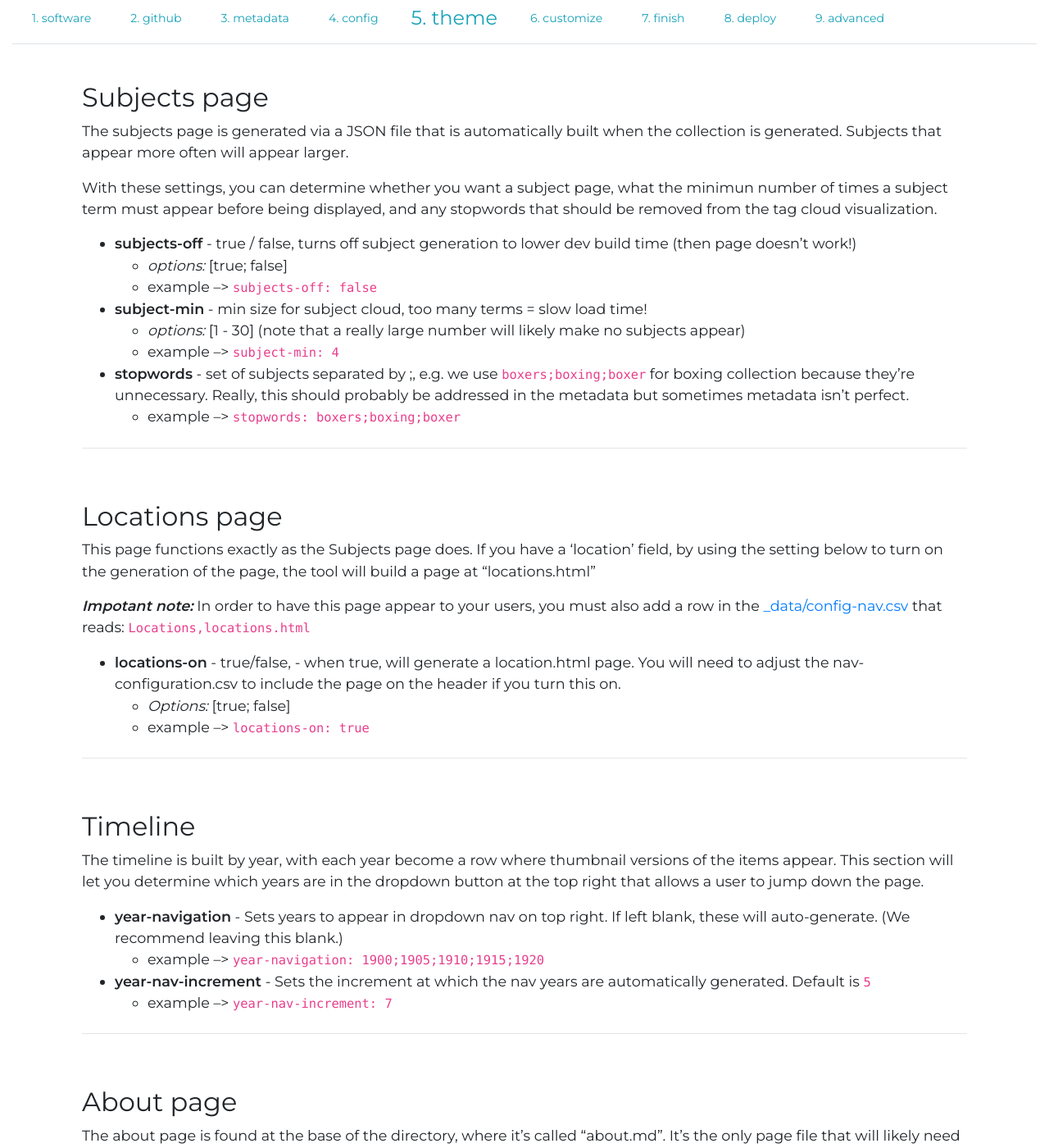
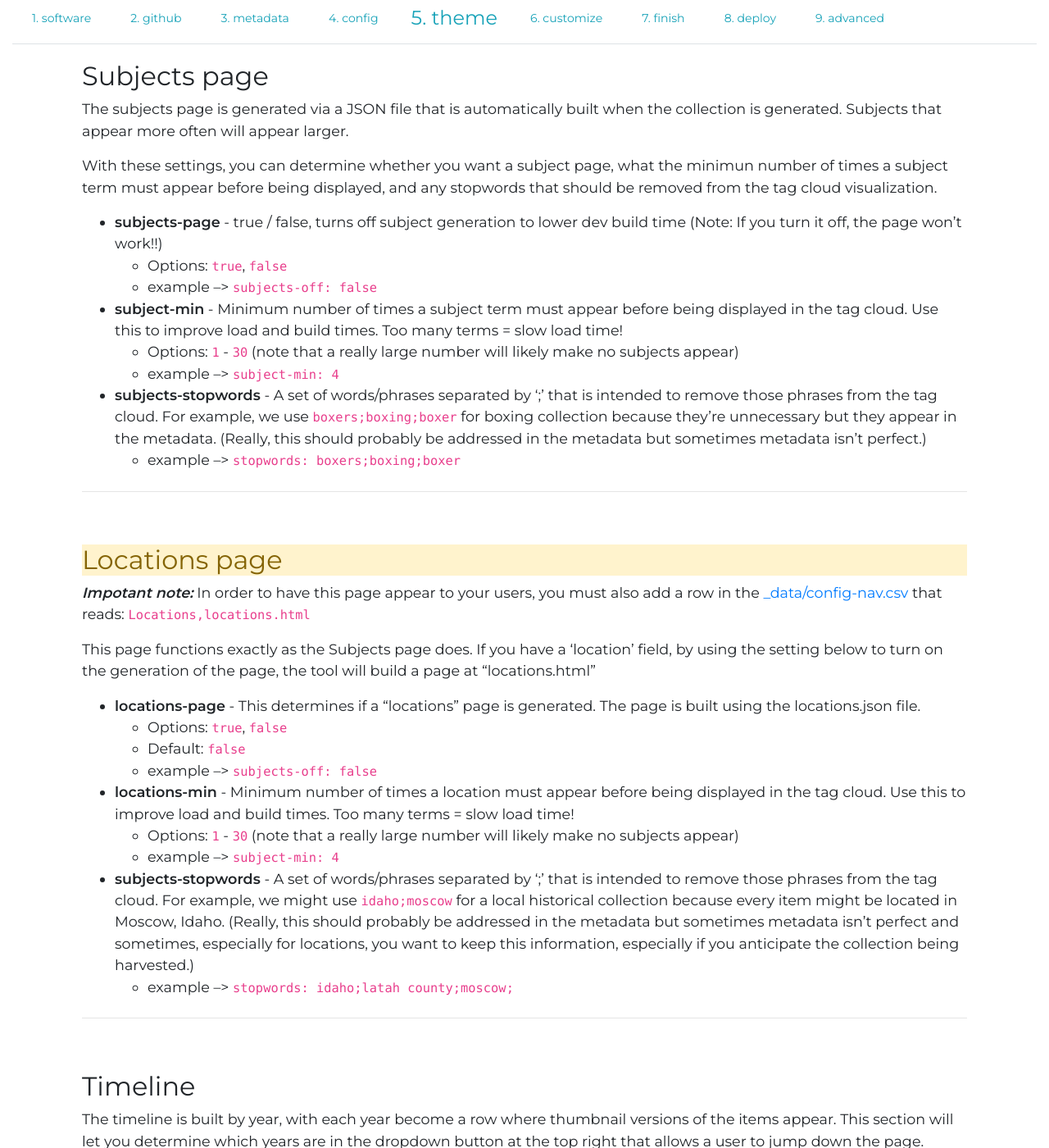
Before and after one commit to CollectionBuilder/collectionbuilder.github.io, a Jekyll site: the page built from _workshop/theme.md, in a window 1280 px wide and 1400 px high, scrolled down 3904 px. Shown: the whole window at 82% size. Built offline with Jekyll 4.4.1, drawn with Linux system fonts in a browser that asks for light colours; some of the changed text lies outside the part shown.

Commit message:
update theme and intros

```diff
--- a/_includes/docs/theme.md
+++ b/_includes/docs/theme.md
@@ -134,13 +134,13 @@
 
 With these settings, you can determine whether you want a subject page, what the minimun number of times a subject term must appear before being displayed, and any stopwords that should be removed from the tag cloud visualization.
 
-- **subjects-off** - true / false, turns off subject generation to lower dev build time (then page doesn't work!)
-	- *options:* [true; false]
+- **subjects-page** - true / false, turns off subject generation to lower dev build time (Note: If you turn it off, the page won't work!!)
+	- Options: `true`, `false`
 	- example --> `subjects-off: false`
-- **subject-min** - min size for subject cloud, too many terms = slow load time!
-	- *options:* [1 - 30] (note that a really large number will likely make no subjects appear)
+- **subject-min** - Minimum number of times a subject term must appear before being displayed in the tag cloud. Use this to improve load and build times. Too many terms = slow load time!
+	- Options: `1` - `30` (note that a really large number will likely make no subjects appear)
 	- example --> `subject-min: 4`
-- **stopwords** - set of subjects separated by ;, e.g. we use `boxers;boxing;boxer` for boxing collection because they're unnecessary. Really, this should probably be addressed in the metadata but sometimes metadata isn't perfect.
+- **subjects-stopwords** - A set of words/phrases separated by ';' that is intended to remove those phrases from the tag cloud.  For example, we use `boxers;boxing;boxer` for boxing collection because they're unnecessary but they appear in the metadata. (Really, this should probably be addressed in the metadata but sometimes metadata isn't perfect.)
 	- example --> `stopwords: boxers;boxing;boxer`
 
 
@@ -149,14 +149,20 @@
 
 
 ## Locations page
+{:.alert-warning}
+> ***Impotant note:*** In order to have this page appear to your users, you must also add a row in the [_data/config-nav.csv](customization.html#config-nav) that reads: `Locations,locations.html`
 
 This page functions exactly as the Subjects page does. If you have a 'location' field, by using the setting below to turn on the generation of the page, the tool will build a page at "locations.html"
 
-***Impotant note:*** In order to have this page appear to your users, you must also add a row in the [_data/config-nav.csv](customization.html#config-nav) that reads: `Locations,locations.html`
-
-- **locations-on** - true/false, - when true, will generate a location.html page. You will need to adjust the nav-configuration.csv to include the page on the header if you turn this on.
-	- *Options:* [true; false]
-	- example --> `locations-on: true`
+- **locations-page** - This determines if a "locations" page is generated. The page is built using the locations.json file.
+	- Options: `true`, `false`
+	- Default: `false`
+	- example --> `subjects-off: false`
+- **locations-min** - Minimum number of times a location must appear before being displayed in the tag cloud. Use this to improve load and build times. Too many terms = slow load time!
+	- Options: `1` - `30` (note that a really large number will likely make no subjects appear)
+	- example --> `subject-min: 4`
+- **subjects-stopwords** - A set of words/phrases separated by ';' that is intended to remove those phrases from the tag cloud.  For example, we might use `idaho;moscow` for a local historical collection because every item might be located in Moscow, Idaho. (Really, this should probably be addressed in the metadata but sometimes metadata isn't perfect and sometimes, especially for locations, you want to keep this information, especially if you anticipate the collection being harvested.)
+	- example --> `stopwords: idaho;latah county;moscow;`
 
 
 {:.py-4 .mt-4 #timeline-page}
@@ -176,20 +182,21 @@
 {:.py-4 .mt-4 #about-page}
 ***
 
-## About page
+## Data
 
-The about page is found at the base of the directory, where it's called "about.md". It's the only page file that will likely need your personal attention. More on writing the page can be found in our [finishing section](finshing.html#about).
+For the Data section, you should basically copy and paste the first row of your metadata (i.e. your metadata fields) into this variable. This variable determines what metadata will be made available for download via the download data options on the home page and on the Data page.
 
-- **about-off** - true / false, if true will not show link to about page on front "Description" section. You will need to erase the link in nav-configuration.csv as well.
-	- *Options:* [true; false]
-	- example --> `about-off: true`
-
+- **metadata-export-fields** - A list of metadata fields available for export via data downloads (*Tip: paste in first row of csv*). Should be a comma delimited list contained between quotes.
+	- example --> `metadata-export-fields: "title,description,subject,date,date is approximate,source,latitude,longitude,subject (lcsh),format-original,donor,identifier,format,language,type,rights,rightsstatement,cdmid,objectid"`
+- **metadata-facets-fields** - generate a facets list for given fields, comma delimited.
+	- example --> `metadata-facets-fields: "subject,locations,format"
 
 {:.py-4 .mt-4 #image-sizing}
 ***
 
+## Advanced Theme Options
 
-## Images
+### Images
 This is a CONTENTdm specific variable section for adjusting size of images used throughout. If your images are typically very large, you might adjust these to drop down the images being loaded. And vice versa for collections with smaller images.
 
 - **image-percentage-large** - Default `70`
@@ -204,23 +211,37 @@
 ***
 
 
-## Bootstrap Theme Options
+
+### Bootstrap Theme Options
 These options will adjust the theme's color and look.
 
 - **navbar-color** - Choose from `navbar-light` for use with light background colors, or `navbar-dark` for dark background colors navbar-dark
 	- *Options:*  [navbar-light; navbar-dark]
 	- example --> `navbar-color: navbar-dark`
 - **navbar-background** - Choose from the background colors for Bootstrap.
-	- *Options:* [bg-primary, bg-secondary, bg-success, bg-danger, bg-warning, bg-info, bg-light, bg-dark, bg-white, bg-dark]
+	- Options: bg-primary, bg-secondary, bg-success, bg-danger, bg-warning, bg-info, bg-light, bg-dark, bg-white, bg-dark]
 	- example --> `navbar-background: bg-dark`
 
+### Theme Fonts
+
+These options change the way the fonts appear throughout your collection. If you leave any option blank, it will revert to the base Bootstrap 4 CSS style(s).
+
+- **base-font-size** - Changes the base size for fonts throughout the site.
+	- example --> `base-font-size: 1.2em`
+- **text-color** - Changes the color of the base font. Probably want a shade of gray or black ...
+	- example --> `text-color: "#191919"`
+- **link-color** - Changes the link color used throughout the site. Base color is a primary blue.
+	- example --> `link-color: "#17a2b8"`
+- **base-font-family** - changes the font family; if it's a google family, you'll need to adjust the _includes/header.html file as well to include the link to Google's CSS style file for that font.
+	- example --> `base-font-family: Georiga; serif;` # comment out for bootstrap defaults
+
 ### Change Theme with Bootswatch
-Bootswatch creates themes for Bootstrap 4 sites. You can check them out here: <https://github.com/thomaspark/bootswatch>.
+Bootswatch creates themes for Bootstrap 4 sites. You can check them out here: <https://bootswatch.com/>.
 
 Choose from: cerulean; cosmo; cyborg; darkly; flatly; journal; litera; lumen; lux; materia; minty; pulse; sandstone; simplex; sketchy; slate; solar; spacelab; superhero; united; yeti
 
 - **bootswatch** - leave blank or comment out for plain bootstrap
-	- *Options:* [cerulean; cosmo; cyborg; darkly; flatly; journal; litera; lumen; lux; materia; minty; pulse; sandstone; simplex; sketchy; slate; solar; spacelab; superhero; united; yeti]
+	- Options: cerulean; cosmo; cyborg; darkly; flatly; journal; litera; lumen; lux; materia; minty; pulse; sandstone; simplex; sketchy; slate; solar; spacelab; superhero; united; yeti]
 	- example --> `bootswatch: cerulean`
 
 gh-repository: https://github.com/uidaholib/collectionbuilder-cdm-template
```
Also changed, not shown: other parts of _includes/docs/theme.md (+5 -5 lines), _workshop/introductions.md (+3 -3 lines).
